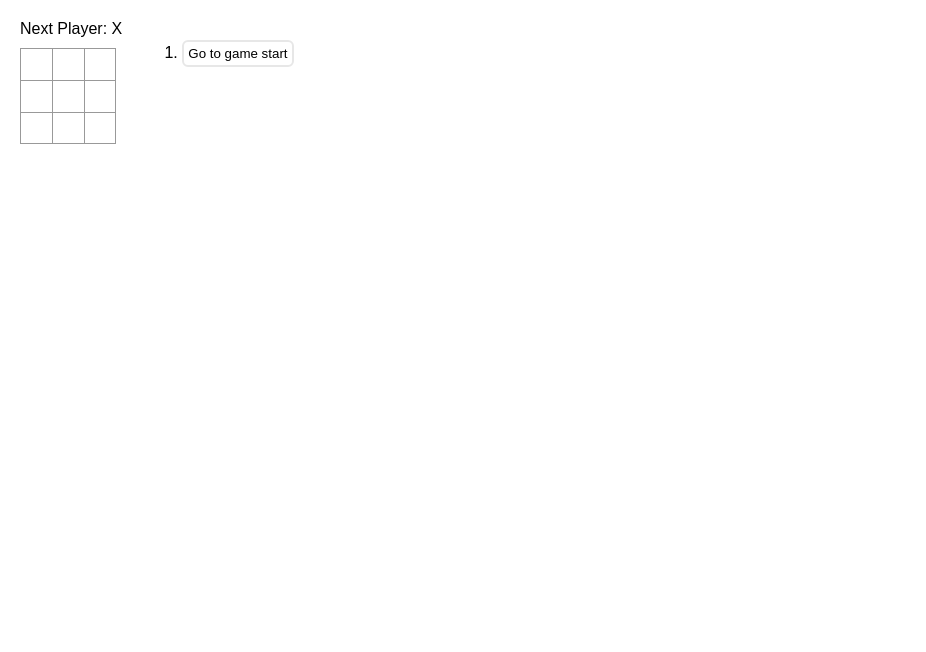
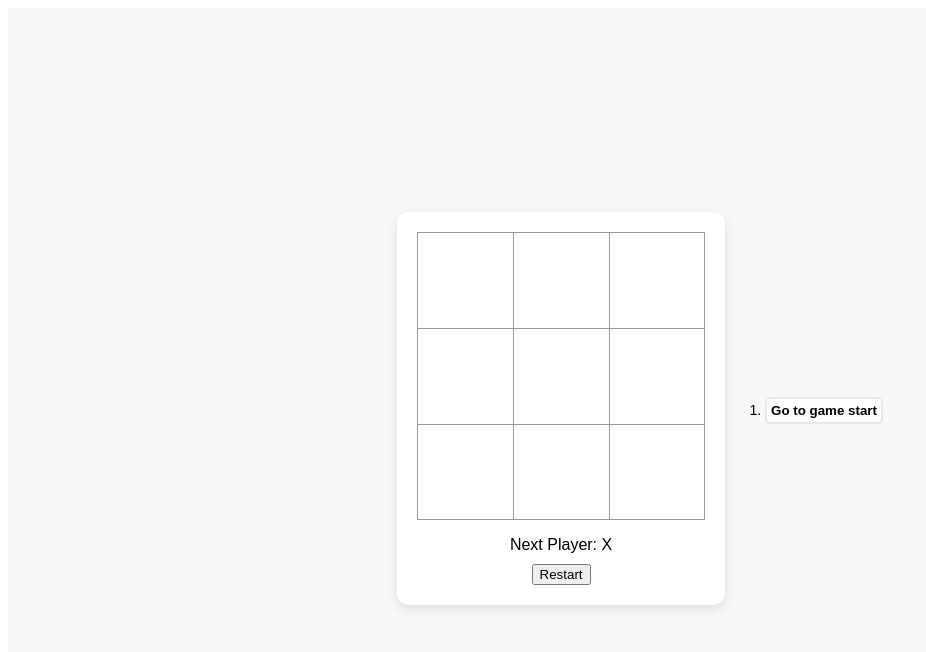
Before and after one commit to ArchitAdh/tic-tac-toe-react, a React (Create React App) app: page / in a window 1280 px wide. Shown: the top 652 px of the page, without its empty margins (0-926 px from the left). Built offline with nearby package versions, Linux system fonts and the light colour scheme.

Commit message:
feat: add restart button and make layout cleaner

```diff
--- a/src/App.js
+++ b/src/App.js
@@ -1,11 +1,16 @@
 import { useState } from "react";
 import Board from "./components/Board";
-
+import { calculateWinner } from "./utils/gameHelpers";
 const Game = () => {
   const [history, setHistory] = useState([Array(9).fill(null)]);
   const [currentMove, setCurrentMove] = useState(0);
   const xIsNext = currentMove % 2 === 0;
   const currentSquares = history[currentMove];
+  const result = calculateWinner(currentSquares);
+  const winner = result?.winner;
+  const status = winner
+    ? `Winner: ${winner}`
+    : `Next Player: ${xIsNext ? "X" : "O"}`;
 
   function handlePlay(nextSquares) {
     const nextHistory = [...history.slice(0, currentMove + 1), nextSquares];
@@ -19,6 +24,12 @@ const Game = () => {
     setCurrentMove(nextMove);
   }
 
+  // reset game
+  const handleReset = () => {
+    setHistory([Array(9).fill(null)]);
+    setCurrentMove(0);
+  };
+
   const moves = history.map((squares, move) => {
     let description;
     move > 0
@@ -27,15 +38,30 @@ const Game = () => {
 
     return (
       <li key={move}>
-        <button onClick={() => jumpTo(move)}>{description}</button>
+        <button
+          onClick={() => jumpTo(move)}
+          className={`move-button ${move === currentMove ? "active" : ""}`}
+        >
+          {description}
+        </button>
       </li>
     );
   });
 
   return (
-    <div className="game">
-      <div className="game-board">
-        <Board xIsNext={xIsNext} squares={currentSquares} onPlay={handlePlay} />
+    <div className="game-container">
+      <div className="game-main">
+        <div className="game-board">
+          <Board
+            xIsNext={xIsNext}
+            squares={currentSquares}
+            onPlay={handlePlay}
+          />
+        </div>
+        <div className="game-controls">
+          <p className="status">{status}</p>
+          <button onClick={handleReset}>Restart</button>
+        </div>
       </div>
       <div className="game-info">
         <ol>{moves}</ol>
--- a/src/components/Board.jsx
+++ b/src/components/Board.jsx
@@ -2,9 +2,6 @@ import Square from "./Square";
 import { calculateWinner } from "../utils/gameHelpers";
 const Board = ({ xIsNext, squares, onPlay }) => {
   const { winner, winningSquares } = calculateWinner(squares);
-  let status = winner
-    ? `Winner: ${winner}`
-    : `Next Player: ${xIsNext ? "X" : "O"}`;
 
   const handleClick = (i) => {
     if (squares[i] || winner) return;
@@ -32,7 +29,6 @@ const Board = ({ xIsNext, squares, onPlay }) => {
 
   return (
     <>
-      <div className="status">{status}</div>
       {boardRows}
 
       {/* copy of original implementation for future references */}
--- a/src/styles.css
+++ b/src/styles.css
@@ -4,52 +4,7 @@
 
 body {
   font-family: sans-serif;
-  margin: 20px;
-  padding: 0;
-}
-
-h1 {
-  margin-top: 0;
-  font-size: 22px;
-}
-
-h2 {
-  margin-top: 0;
-  font-size: 20px;
-}
-
-h3 {
-  margin-top: 0;
-  font-size: 18px;
-}
-
-h4 {
-  margin-top: 0;
-  font-size: 16px;
-}
-
-h5 {
-  margin-top: 0;
-  font-size: 14px;
-}
-
-h6 {
-  margin-top: 0;
-  font-size: 12px;
-}
-
-code {
-  font-size: 1.2em;
-}
-
-ul {
-  padding-inline-start: 20px;
-}
-
-body {
-  font-family: sans-serif;
-  margin: 20px;
-  padding: 0;
+  overflow: hidden;
 }
 
 /* Board layout  */
@@ -61,17 +16,12 @@ body {
 .square {
   background: #fff;
   border: 1px solid #999;
-  font-size: 1.5rem;
+  font-size: 2rem;
   font-weight: bold;
-  height: 2rem;
-  width: 2rem;
-  display: flex;
-  justify-content: center;
-  align-items: center;
-  margin: 0;
-  padding: 0;
+  height: 6rem;
+  width: 6rem;
   cursor: pointer;
-  /* user-select: none; */
+  /* user-select: none;*/
 }
 
 /* every .square except the last one inside its parent */
@@ -91,16 +41,37 @@ body {
 .status {
   margin-bottom: 10px;
 }
-.game {
+.game-container {
   display: flex;
-  flex-direction: row;
+  justify-content: center;
+  align-items: center;
+  min-height: 100vh;
+  background-color: #f7f7f7;
+  /* background-color: red; */
+}
+.game-main {
+  background: white;
+  padding: 20px;
+  border-radius: 12px;
+  box-shadow: 0px 4px 12px rgba(0, 0, 0, 0.1);
+}
+.game-board {
+  display: flex;
+  flex-direction: column;
+  align-items: center;
+}
+
+.game-controls {
+  margin-top: 1rem;
+  text-align: center;
 }
 
 .game-info {
-  margin-left: 20px;
+  font-size: 14px;
 }
 
 .game-info button {
+  cursor: pointer;
   background-color: white;
   color: black;
   border: 2px solid #e7e7e7;
@@ -114,3 +85,11 @@ body {
   color: black;
   font-weight: bold;
 }
+
+.move-button {
+  font-weight: normal;
+}
+
+.move-button.active {
+  font-weight: bold;
+}
```
